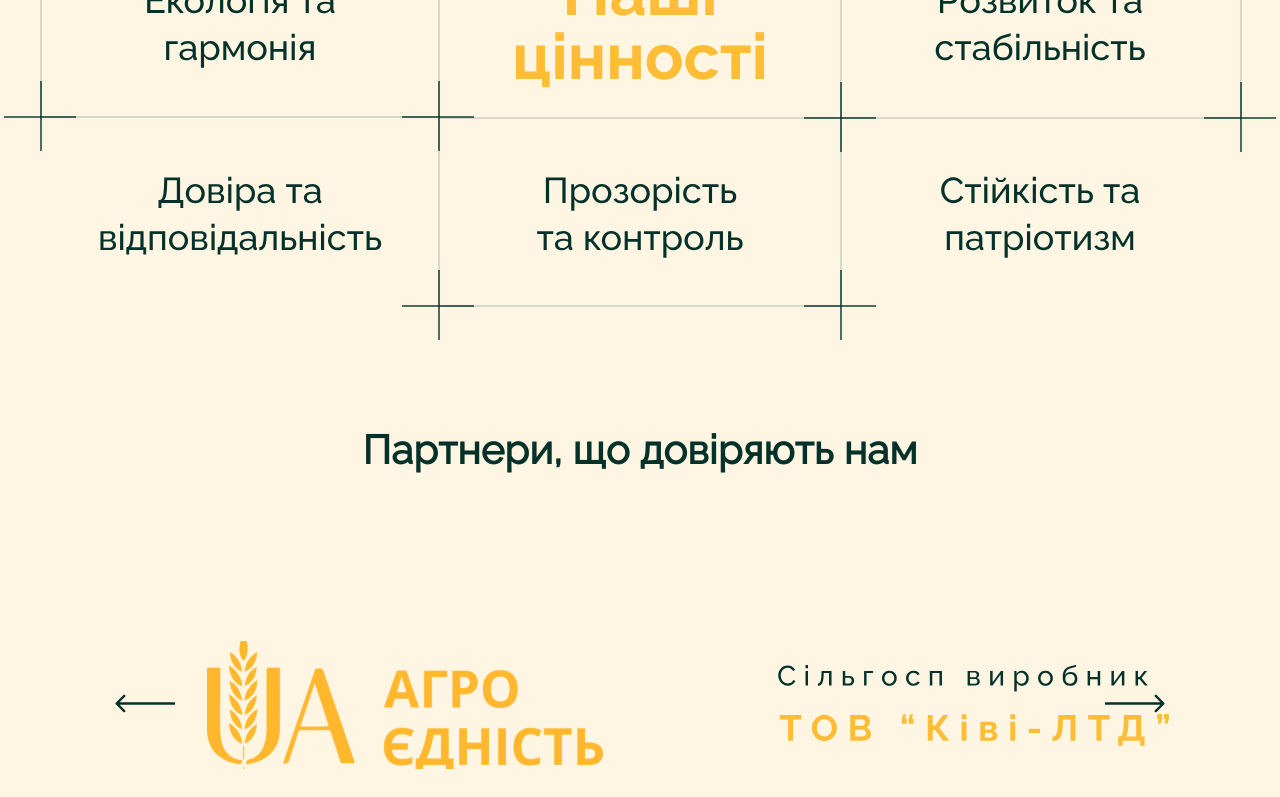
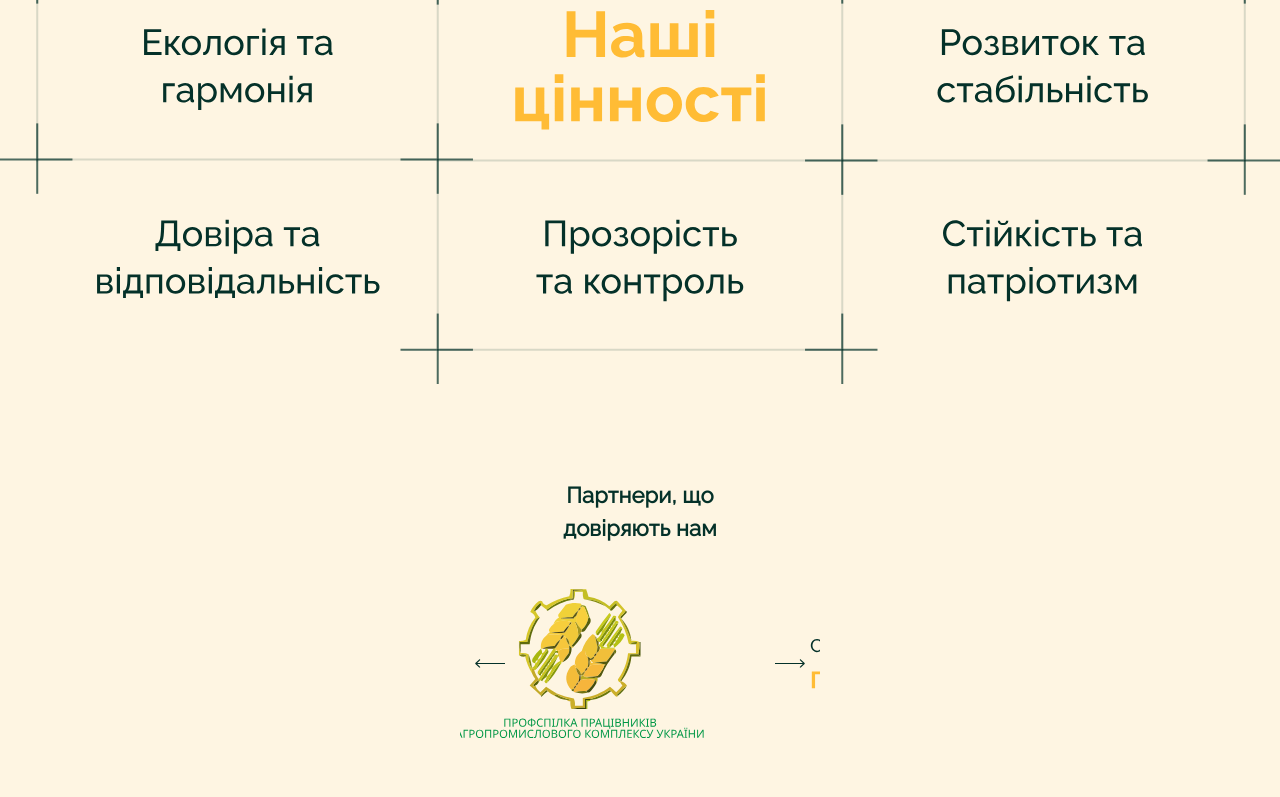
Before and after one commit to RuslanNedzelskyi/sperow_landing, a React (Create React App) app: page / in a window 1280 px wide. Shown: the part 5362-6159 px from the top of the page. Built offline with nearby package versions, Linux system fonts and the light colour scheme.

Commit message:
Fixed mobile version

```diff
--- a/src/App.css
+++ b/src/App.css
@@ -1047,7 +1047,7 @@ body {
     .mission_all_container {
       background-color: #FEF5E2;
       height: 100%;
-      display: block;
+      display: flex;
       padding: 10px 30px 30px 30px;
 
       .mission_content_container {
@@ -1131,7 +1131,10 @@ body {
       padding: 10px 30px 30px 30px;
 
       .mission_all_container {
-        padding-bottom: 0px;
+        background-color: #FEF5E2;
+        height: 100%;
+        display: block;
+        padding: 10px 30px 10px 30px;
 
         .mission_content_container {
           font-family: 'Raleway SemiBold';
@@ -1381,14 +1384,17 @@ body {
   @media (max-width: 1300px) {
     .values_page {
       background-color: #FEF5E2;
-      height: 90%;
-      min-height: 30vh;
+      height: auto;
+      min-height: auto;
       align-content: center;
 
       .values_image_container {
         text-align: center;
-
-        .values_image {}
+        padding: 30px 0 30px 0;
+
+        .values_image {
+          width: 100%;
+        }
       }
     }
   }
@@ -1399,6 +1405,7 @@ body {
     min-height: 90vh;
     padding: 80px 100px 70px 100px;
 
+    .command_page_container {
       .three_images_container {
         display: flex;
         justify-content: space-between;
@@ -1429,6 +1436,76 @@ body {
           .command_image {
             width: 400px;
             height: 340px;
+          }
+        }
+      }
+    }
+  }
+
+  @media (max-width: 1300px) {
+    .command_page {
+      background-color: #FEF5E2;
+      height: 100%;
+      min-height: auto;
+      padding: 50px 20px 0px 20px;
+
+      .command_page_container {
+        display: flex;
+
+        .three_images_container {
+          display: flex;
+          justify-content: space-between;
+
+          width: 100%;
+          max-width: 100vw;
+          padding: 20px;
+          box-sizing: border-box;
+
+          .command_image_container {
+            height: 100px;
+            display: flex;
+            align-items: center;
+            justify-content: center;
+
+            .command_image {
+              width: 453px;
+              height: 394px;
+
+              width: 100%;
+              height: 100%;
+              object-fit: cover;
+            }
+          }
+        }
+
+        .two_images_container {
+          display: flex;
+          justify-content: space-around;
+
+          .command_image_container {
+            height: 100px;
+            display: flex;
+            align-items: center;
+            justify-content: center;
+
+            .command_image {
+              width: 453px;
+              height: 394px;
+
+              width: 100%;
+              height: 100%;
+              object-fit: cover;
+            }
+          }
+        }
+
+        .three_images_container,
+        .two_images_container {
+          display: flex;
+          justify-content: center;
+          flex-wrap: wrap;
+          gap: 20px;
+          margin-bottom: 20px;
         }
       }
     }
@@ -1620,6 +1697,114 @@ body {
         .social_media_text {
           font-size: 24px;
           font-family: 'Raleway Regular';
+        }
+      }
+    }
+  }
+
+  @media (max-width: 1300px) {
+    .footer_page {
+      background-color: #043129;
+      padding-left: 30px;
+      padding-right: 30px;
+
+      .contact_text_container {
+        display: flex;
+        font-family: 'Raleway Regular';
+        padding-top: 0px;
+        justify-content: space-between;
+        padding-bottom: 0px;
+
+        .contact_text_with_icon {
+          display: flex;
+          flex-direction: column;
+          justify-content: space-between;
+          height: 100%;
+
+          .logo_contact_container {
+            cursor: pointer;
+            height: 95px;
+            width: 100px;
+            padding-bottom: 0px;
+            margin-bottom: 0px;
+            margin-top: -10px;
+
+            .logo {
+              height: 100%;
+              width: 100%;
+            }
+          }
+
+          .contact_information_container {
+            height: 100%;
+            max-height: 260px;
+            margin-top: -15px;
+
+            .email_information {
+              color: #FEF5E2;
+              font-size: 12px;
+              padding-bottom: 0px;
+              font-family: 'Raleway Regular';
+            }
+
+            .phone_number_information {
+              color: #FEF5E2;
+              font-size: 12px;
+              font-family: 'Rajdhani Regular' !important;
+            }
+          }
+        }
+
+        .contact_testing_button_container {
+          padding-top: 20px;
+
+          .contact_testing_button {
+            border-radius: 20px;
+            height: 30px;
+            width: 120px;
+            background-color: #FEF5E2;
+            font-size: 12px;
+            color: #043129;
+            font-family: 'Raleway Regular';
+            cursor: pointer;
+            align-content: center;
+            text-align: center;
+
+            :hover {
+              color: #FFBC35;
+            }
+          }
+
+          .contact_testing_button:hover {
+            color: #FFBC35;
+          }
+        }
+      }
+
+      .social_media_container {
+        display: flex;
+        justify-content: space-between;
+        border-top: 1px solid #FEF5E2;
+        padding-top: 5px;
+
+        .social_media_icons {
+          display: flex;
+
+          .social_media_icon_container {
+            padding-right: 5px;
+
+            .social_media_icon {
+              padding-bottom: 0px;
+              width: 20px;
+            }
+          }
+        }
+
+        .social_media_text {
+          color: #FEF5E2;
+          font-size: 6px;
+          font-family: 'Raleway Regular';
+          align-content: center;
         }
       }
     }
@@ -1893,7 +2078,6 @@ body {
   background-color: #FEF5E2;
   padding: 40px 0;
   text-align: center;
-}
 
   .partners_title {
     font-size: 40px;
@@ -1911,7 +2095,6 @@ body {
     max-width: 1920px;
     margin: 0 auto;
     height: 410px;
-}
 
     .partners_container {
       display: flex;
@@ -1921,8 +2104,8 @@ body {
       height: 100%;
       scroll-behavior: smooth;
       align-items: center;
-  gap: 20px;
-}
+      touch-action: pan-x;
+      /* gap: 20px; */
 
       .first_partner_container {
         display: flex;
@@ -1932,7 +2115,6 @@ body {
         /* Один логотип займає половину від 1500px */
         height: 200px;
         flex-shrink: 0;
-}
 
         .scroll_image {
           max-width: 100%;
@@ -1942,16 +2124,6 @@ body {
           &.with_width {
             max-width: 86%;
           }
-}
-
-@media (max-width: 1440px) {
-  .scroll_image {
-    max-width: 100%;
-    max-height: 100%;
-    object-fit: contain;
-
-    &.with_width {
-      max-width: 72%;
         }
       }
     }
@@ -1979,6 +2151,106 @@ body {
 
     .arrow_right_img_container {
       right: 100px;
+    }
+  }
+}
+
+@media (max-width: 1300px) {
+  .partners_page {
+    background-color: #FEF5E2;
+    padding: 40px 0;
+    text-align: center;
+
+    .partners_title {
+      width: 200px;
+      place-self: center;
+      font-size: 22px;
+      color: #043129;
+      margin-bottom: 20px;
+      font-family: 'Raleway Regular';
+    }
+
+    .partners_section {
+      position: relative;
+      display: flex;
+      align-items: center;
+      justify-content: center;
+      width: 100%;
+      max-width: 360px;
+      margin: 0 auto;
+      height: 200px;
+
+      .partners_container {
+        display: flex;
+        overflow-x: hidden;
+        width: 360px;
+        /* Збільшено для 1920px (по 750px на картинку) */
+        height: 100%;
+        scroll-behavior: smooth;
+        align-items: center;
+        touch-action: pan-x;
+        /* gap: 20px; */
+
+        .first_partner_container {
+          display: flex;
+          justify-content: center;
+          align-items: center;
+          width: 360px;
+          /* Один логотип займає половину від 1500px */
+          height: 200px;
+          flex-shrink: 0;
+
+          .scroll_image {
+            max-width: 100%;
+            max-height: 80%;
+            object-fit: contain;
+            width: 260px;
+
+            &.with_width {
+              max-width: 86%;
+            }
+          }
+        }
+      }
+
+      .arrow_left_img_container,
+      .arrow_right_img_container {
+        position: absolute;
+        background: none;
+        border: none;
+        padding: 15px;
+        cursor: pointer;
+        z-index: 1;
+      }
+
+      .arrow_left_img,
+      .arrow_right_img {
+        width: 30px;
+        height: 60px;
+        object-fit: contain;
+      }
+
+      .arrow_left_img_container {
+        left: 0px;
+      }
+
+      .arrow_right_img_container {
+        right: 0px;
+      }
+    }
+  }
+}
+
+@media (max-width: 1440px) {
+  .scroll_image {
+    max-width: 100%;
+    max-height: 100%;
+    object-fit: contain;
+
+    &.with_width {
+      max-width: 72%;
+    }
+  }
 }
 
 /* Адаптація для екрану 1680px */
@@ -2255,3 +2527,37 @@ body {
 .dot.active {
   background-color: #FFBC35;
 }
+
+
+.command_page_mobile {
+  display: flex;
+  flex-direction: column;
+  align-items: center;
+  gap: 0px;
+  padding: 10px 0px;
+}
+
+.member_item {
+  display: flex;
+  align-items: center;
+  justify-content: flex-start;
+  width: 100%;
+  max-width: 360px;
+  width: 320px;
+
+  .member_image {
+    margin-top: -60px;
+  }
+
+  &.align-right {
+    justify-content: flex-end;
+
+    .member_image {
+      margin-top: -20px;
+    }
+  }
+
+  .member_image {
+    height: 170px;
+  }
+}
--- a/src/components/command.tsx
+++ b/src/components/command.tsx
@@ -10,11 +10,36 @@ import IllyaEn from '../assets/images/Illya_en.svg';
 import KyrilEn from '../assets/images/Kyril_en.svg';
 import VictoriaEn from '../assets/images/Victoria_en.svg';
 import { useTranslation } from "react-i18next";
+import { useDeviceType } from '../hooks/useDeviceType';
+
+const teamMembers = [
+  { img: Kyril, alt: 'Kyril', align: 'left' },
+  { img: Illya, alt: 'Illya', align: 'right' },
+  { img: Victoria, alt: 'Victoria', align: 'left' },
+  { img: Olya, alt: 'Olya', align: 'right' },
+  { img: Evgen, alt: 'Evgen', align: 'left' },
+];
 
 const Command = forwardRef<HTMLDivElement>((props, ref) => {
   const { t, i18n } = useTranslation();
+  const deviceType = useDeviceType();
 
   return <div ref={ref} className="command_page">
+    {
+      deviceType === 'mobile' ? (
+
+        <div className="command_page_mobile">
+          {teamMembers.map((member, index) => (
+            <div
+              key={index}
+              className={`member_item ${member.align === 'left' ? 'align-left' : 'align-right'}`}
+            >
+              <img className="member_image" src={member.img} alt={member.alt} />
+            </div>
+          ))}
+        </div>
+      ) : (
+        <div className='command_page_container'>
           <div className='three_images_container'>
             <div className='command_image_container'>
               <img className="command_image" src={i18n.language === 'uk' ? Kyril : KyrilEn} alt="Kyril" />
@@ -34,6 +59,9 @@ const Command = forwardRef<HTMLDivElement>((props, ref) => {
               <img className="command_image" src={i18n.language === 'uk' ? Evgen : EvgenEn} alt="Evgen" />
             </div>
           </div>
+        </div>
+      )
+    }
   </div>;
 });
 
--- a/src/components/footer.tsx
+++ b/src/components/footer.tsx
@@ -5,6 +5,7 @@ import instagram from '../assets/images/instagram.svg';
 import facebook from '../assets/images/facebook.svg';
 import youtube from '../assets/images/youtube.svg';
 import { useTranslation } from "react-i18next";
+import { useDeviceType } from '../hooks/useDeviceType';
 
 interface IFooterProps {
   scrollToSection: (id: number) => void;
@@ -39,6 +40,7 @@ const secondMenu: IMenuItem[] = [
 // const Footer = forwardRef<HTMLDivElement, IFooterProps>((props, ref) => {
 const Footer = forwardRef<HTMLDivElement, IFooterProps>((props) => {
   const { t, i18n } = useTranslation();
+  const deviceType = useDeviceType();
 
   const handleScrollToSerction = (idSection: number) => {
     props.scrollToSection(idSection);
@@ -56,6 +58,8 @@ const Footer = forwardRef<HTMLDivElement, IFooterProps>((props) => {
           <div className='phone_number_information'>+380950188344</div>
         </div>
       </div>
+      {
+        deviceType === 'desktop' ? (
           <div className='contact_menu_container'>
             <div className='first_menu_container'>
               {
@@ -68,6 +72,10 @@ const Footer = forwardRef<HTMLDivElement, IFooterProps>((props) => {
               }
             </div>
           </div>
+        ) : (
+          <div></div>
+        )
+      }
       <div className='contact_testing_button_container'>
         <div className='contact_testing_button' onClick={props.handleOpenModal}>{t('Testing')}</div>
       </div>
--- a/src/components/partners.tsx
+++ b/src/components/partners.tsx
@@ -8,6 +8,8 @@ import kivi from '../assets/images/kivi.svg';
 import profspilka from '../assets/images/profspilka.svg';
 import servig from '../assets/images/servig.svg';
 import { useTranslation } from "react-i18next";
+import { useDeviceType } from '../hooks/useDeviceType';
+import { useSwipeable } from 'react-swipeable';
 
 const images = [
   armar,
@@ -19,39 +21,50 @@ const images = [
 ];
 
 const Partners = forwardRef<HTMLDivElement>((props, ref) => {
-const { t, i18n } = useTranslation();
+  const { t, i18n } = useTranslation();
+  const deviceType = useDeviceType();
 
   const scrollRef = useRef<HTMLDivElement>(null);
-  const [currentIndex, setCurrentIndex] = useState(0);
+  const [activeSlide, setActiveSlide] = useState(0);
   const [isUserInteracting, setIsUserInteracting] = useState(false);
 
   const totalImages = images.length;
-  const imagesPerView = 2; // Скільки картинок видно одночасно
+  const imagesPerView = deviceType === 'mobile' ? 1 : 2; // Скільки картинок видно одночасно
 
   const scrollLeft = () => {
     // Якщо досягли початку, переходимо до кінця
-    const newIndex = currentIndex === 0 ? totalImages - imagesPerView : currentIndex - 1;
-    setCurrentIndex(newIndex);
+
+    // const after = deviceType === 'mobile' ? 0 : 1;
+
+    const newIndex = activeSlide === 0 ? totalImages - imagesPerView : activeSlide - 1;
+    setActiveSlide(newIndex);
     setIsUserInteracting(true);
   };
 
   const scrollRight = () => {
     // Якщо досягли кінця, переходимо до початку
-    const newIndex = currentIndex === totalImages - imagesPerView ? 0 : currentIndex + 1;
-    setCurrentIndex(newIndex);
+    // const after = deviceType === 'mobile' ? 0 : 1;
+
+    const newIndex = activeSlide === totalImages - imagesPerView ? 0 : activeSlide + 1;
+    setActiveSlide(newIndex);
     setIsUserInteracting(true);
   };
 
   // Оновлюємо позицію скролу при зміні currentIndex
   useEffect(() => {
     if (scrollRef.current) {
-      const imageWidth = scrollRef.current.querySelector(".first_partner_container")?.clientWidth || 650;
+
+      // const windowWidth = window.innerWidth;
+      const imageWidth = deviceType === 'desktop' ? 750 : 360;
+
+      const scrollTo = activeSlide * imageWidth;
+      // const imageWidth = scrollRef.current.querySelector(".first_partner_container")?.clientWidth || 650;
       scrollRef.current.scrollTo({
-        left: currentIndex * imageWidth,
+        left: scrollTo,
         behavior: "smooth",
       });
     }
-  }, [currentIndex]);
+  }, [activeSlide]);
 
   useEffect(() => {
     let autoScrollInterval: NodeJS.Timeout;
@@ -78,6 +91,12 @@ const { t, i18n } = useTranslation();
     return () => clearTimeout(resetInteractionTimeout);
   }, [isUserInteracting]);
 
+  const swipeHandlers = useSwipeable({
+    onSwipedLeft: () => setActiveSlide((prev) => (prev + 1) % images.length),
+    onSwipedRight: () => setActiveSlide((prev) => (prev - 1 + images.length) % images.length),
+    trackMouse: true,
+  });
+
   return (
     <div ref={ref} className="partners_page">
       <h2 className="partners_title">{t('Trusted_Partners')}</h2>
@@ -87,9 +106,16 @@ const { t, i18n } = useTranslation();
         </button>
         <div className="partners_container" ref={scrollRef}>
           {images.map((image, index) => (
-            <div key={index} className="first_partner_container">
-              <img src={image} alt={`Partner ${index + 1}`} className={index === 5 || index === 3 || index === 2 ? "scroll_image with_width" : "scroll_image"} />
-            </div>
+            deviceType === 'mobile' ? (
+              <div className="slider-container first_partner_container" {...swipeHandlers}>
+                {/* <img src={images[activeSlide]} alt="Partner" className={index === 5 || index === 3 || index === 2 ? "logo_card_img slider-image scroll_image with_width" : "logo_card_img slider-image scroll_image"} /> */}
+                <img src={images[activeSlide]} alt="Partner" className={index === 5 || index === 3 || index === 2 ? "scroll_image with_width" : "scroll_image"} />
+              </div>
+            ) : (
+              <div key={index} className="first_partner_container">
+                <img src={image} alt={`Partner ${index + 1}`} className={index === 5 || index === 3 || index === 2 ? "scroll_image with_width" : "scroll_image"} />
+              </div>
+            )
           ))}
         </div>
         <button className="arrow_right_img_container" onClick={scrollRight}>
```
Lines whose indentation alone changed are shown as unchanged.
